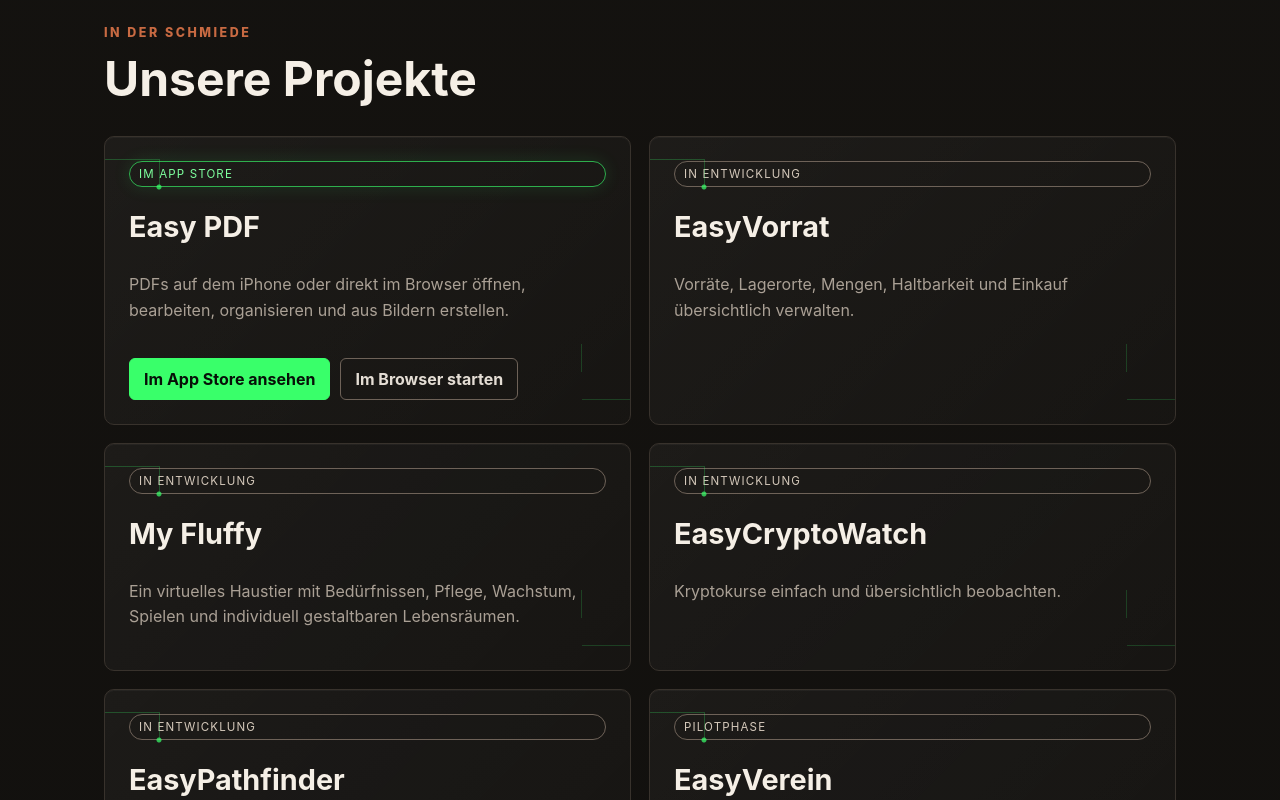
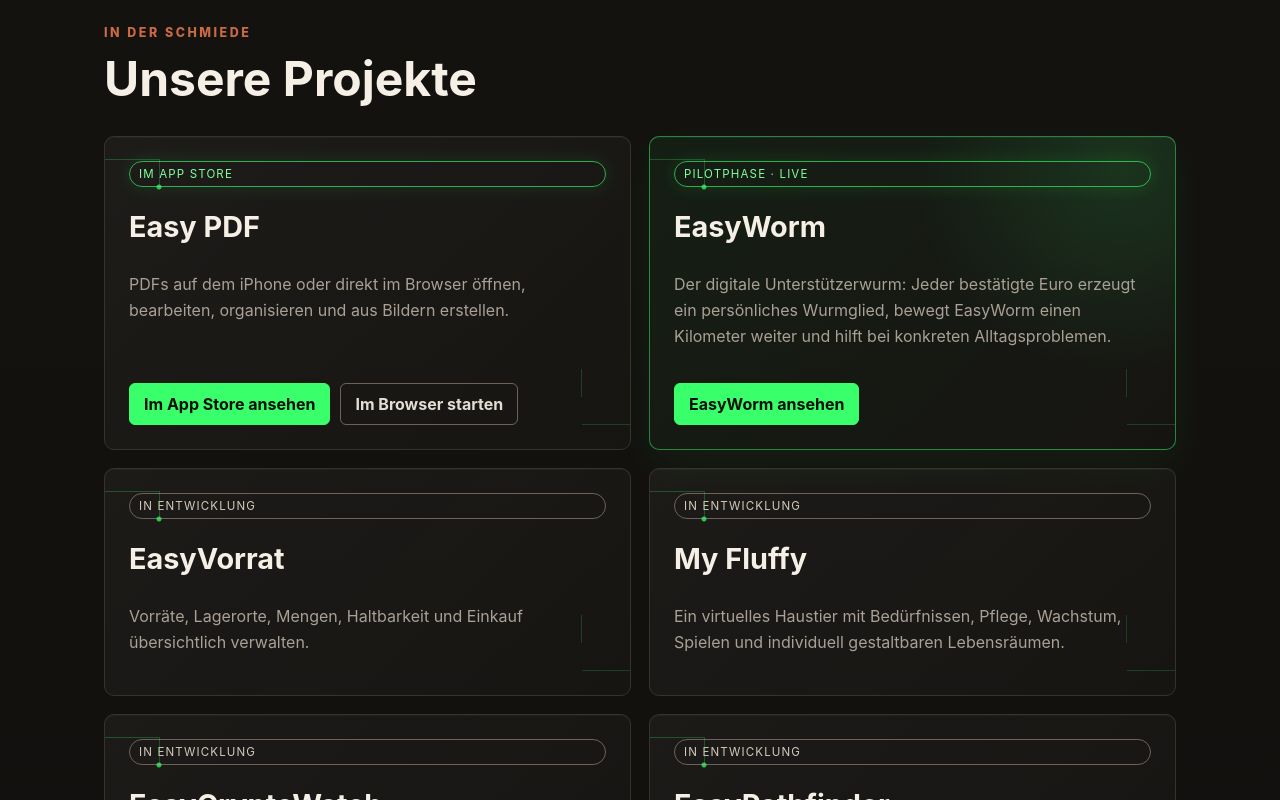
Before and after one commit to HGReimer/easyschmiede, a React (Vite) app: page / in a window 1280 px wide. Shown: the part 800-1600 px from the top of the page. Built offline with nearby package versions, Linux system fonts and the light colour scheme.

Commit message:
EasyWorm als Live-Projekt hinzugefügt

```diff
--- a/src/App.css
+++ b/src/App.css
@@ -188,6 +188,16 @@ a {
 .product-card p {
   color: #aaa095;
   line-height: 1.6;
+}
+
+.product-card-featured {
+  border-color: rgba(57, 255, 106, 0.48);
+  background:
+    radial-gradient(circle at 90% 10%, rgba(57, 255, 106, 0.12), transparent 13rem),
+    linear-gradient(135deg, rgba(57, 255, 106, 0.055), rgba(255,255,255,0.015));
+  box-shadow:
+    inset 0 1px rgba(255,255,255,0.05),
+    0 14px 40px rgba(57, 255, 106, 0.06);
 }
 
 .status {
--- a/src/App.jsx
+++ b/src/App.jsx
@@ -160,6 +160,17 @@ const products = [
     status: 'Im App Store',
     appStoreUrl: 'https://apps.apple.com/app/id6804483095',
     webUrl: '/easyschmiede/easy-pdf-web/',
+    live: true,
+  },
+  {
+    name: 'EasyWorm',
+    text: 'Der digitale Unterstützerwurm: Jeder bestätigte Euro erzeugt ein persönliches Wurmglied, bewegt EasyWorm einen Kilometer weiter und hilft bei konkreten Alltagsproblemen.',
+    status: 'Pilotphase · live',
+    webUrl: 'https://easyworm.putzteufelsalzatal.chatgpt.site',
+    linkLabel: 'EasyWorm ansehen',
+    live: true,
+    featured: true,
+    external: true,
   },
   {
     name: 'EasyVorrat',
@@ -264,14 +275,11 @@ function App() {
 
         <div className="product-grid">
           {products.map((product) => (
-            <article className="product-card" key={product.name}>
-              <div
-                className={
-                  product.status === 'Im App Store'
-                    ? 'status status-live'
-                    : 'status'
-                }
-              >
+            <article
+              className={product.featured ? 'product-card product-card-featured' : 'product-card'}
+              key={product.name}
+            >
+              <div className={product.live ? 'status status-live' : 'status'}>
                 {product.status}
               </div>
               <h3>{product.name}</h3>
@@ -291,8 +299,13 @@ function App() {
                   )}
 
                   {product.webUrl && (
-                    <a className="product-link" href={product.webUrl}>
-                      Im Browser starten
+                    <a
+                      className={product.featured ? 'product-link product-link-primary' : 'product-link'}
+                      href={product.webUrl}
+                      target={product.external ? '_blank' : undefined}
+                      rel={product.external ? 'noreferrer' : undefined}
+                    >
+                      {product.linkLabel || 'Im Browser starten'}
                     </a>
                   )}
                 </div>
```
